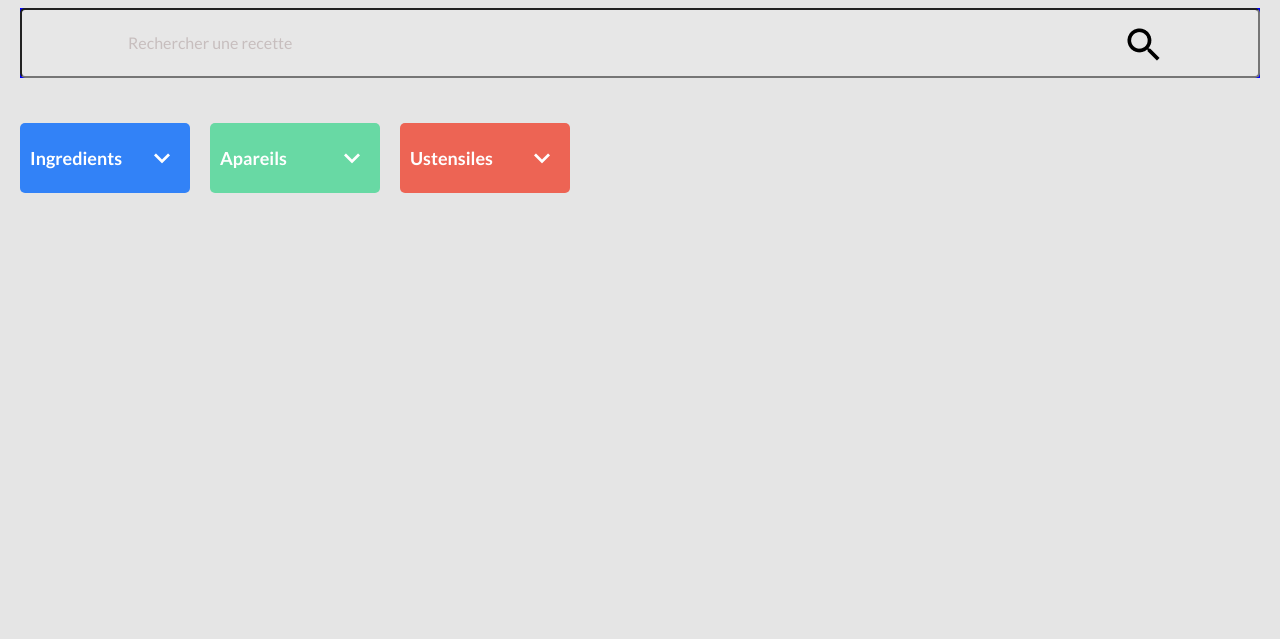
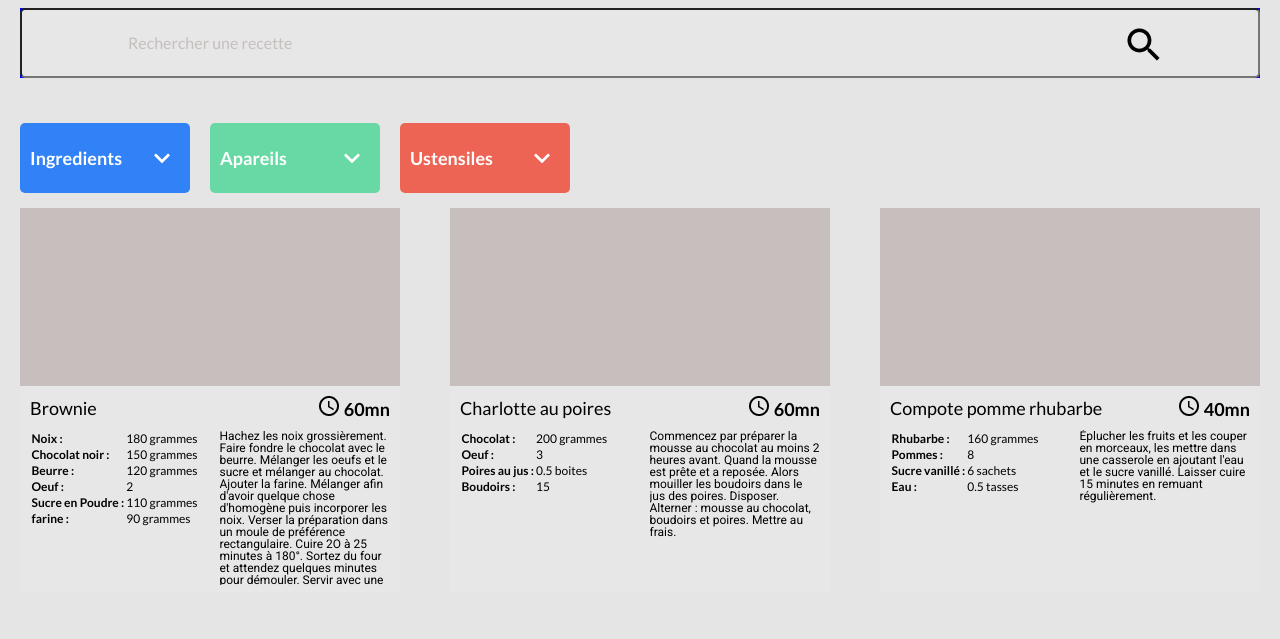
Before and after one commit to Barberousse93/OC-P7-Les_petis_plats, a website with bundled scripts: page index.html in a window 1280 px wide. Shown: the part 145-784 px from the top of the page. Built offline with nearby package versions, Linux system fonts and the light colour scheme.

Commit message:
Création des cards des recettes

```diff
--- a/css/style.css
+++ b/css/style.css
@@ -9,6 +9,8 @@
     --color1: #3282F7;
     --color2: #68D9A4;
     --color3: #ED6454;
+    --cardBackground: #C7BEBE;
+    --recipeBackground: #e7e7e7;
 }
 
 body {
@@ -95,6 +97,7 @@ header h1 {
     border-radius: 5px;
     padding-left: 10px;
     margin-right: 20px;
+    z-index: 2;
 }
 
 .dropdownIcone {
@@ -148,6 +151,7 @@ li {
     font-family: 'lato', 'sans-serif';
     color: #fff;
     font-weight: 400;
+    cursor: pointer;
 }
 
 .listbox:hover {
@@ -188,3 +192,98 @@ li:hover {
     right: -15px;
     cursor: pointer;
 }
+
+main {
+    width: 1240px;
+    margin: auto;
+    display: grid;
+    grid-template-columns: 1fr 1fr 1fr;
+    gap: 50px;
+}
+
+.card {
+    position: relative;
+    width: 380px;
+    height: 384px;
+    background-color: var(--cardBackground);
+}
+
+.recipe {
+    position: absolute;
+    display: flex;
+    flex-direction: column;
+    position: absolute;
+    width: inherit;
+    height: 206px;
+    background-color: var(--recipeBackground);
+    bottom: 0;
+}
+
+.cadre {
+    height: 178px;
+    background-color: var(--cardBackground);
+}
+
+.recipeheader {
+    display: flex;
+    justify-content: space-between;
+    align-items: center;
+    padding: 10px;
+}
+
+.recipetitle {
+    font-family: 'lato', 'sans-serif';
+    font-weight: 400;
+    font-size: 18px;
+    line-height: 21px;
+
+
+}
+
+.recipetime {
+    font-family: 'lato', 'sans-serif';
+    font-weight: 700;
+    font-size: 18px;
+    line-height: 21px;
+}
+
+.recipetime:before {
+    content: url(/assets/icones/clock.png);
+    padding-right: 5px;
+}
+
+.recipedetail {
+    display: flex;
+    justify-content: space-around;
+    height: 200px;
+}
+
+.recipeingredients,
+.recipedescription {
+    width: 171px;
+    height: 155px;
+}
+
+.recipedescription {
+    font-family: 'Roboto', sans-serif;
+    font-size: 12px;
+    line-height: 12px;
+
+    overflow: auto;
+    text-overflow: ellipsis;
+
+}
+
+.recipeingredient {
+    font-family: 'lato', 'sans-serif';
+    font-weight: 700;
+    font-size: 12px;
+    line-height: 14px;
+}
+
+.quantite {
+    font-family: 'lato', 'sans-serif';
+    font-weight: 400;
+    font-size: 12px;
+    line-height: 14px;
+}
--- a/index.html
+++ b/index.html
@@ -51,14 +51,53 @@
     </section>
     <main>
         <article class="card">
+            <div class="cadre"></div>
+            <div class="recipe">
+                <div class="recipeheader">
+                    <div class="recipetitle">Nom de la recette</div>
+                    <div class="recipetime">15 mn</div>
+                </div>
+                <div class="recipedetail">
+                    <div class="recipeingredients">
+                        <table>
+                            <tr>
+                                <td class="recipeingredient">Ingredient 1</td>
+                                <td class="quantite">Quantité 1</td>
+                            </tr>
+                            <tr>
+                                <td class="recipeingredient">Ingredient 2</td>
+                                <td class="quantite">Qauntité 2</td>
+                            </tr>
+                            <tr>
+                                <td class="recipeingredient">Ingredient 3</td>
+                                <td class="quantite">Quantité 3 </td>
+                            </tr>
+                        </table>
+                    </div>
+                    <div class="recipedescription">Lorem ipsum dolor, sit amet consectetur adipisicing elit. Dolore a
+                        illo, repellendus placeat amet eum. Neque exercitationem ad impedit culpa debitis facere dolore
+                        veritatis rerum et? Aut, officia, error optio harum laborum nisi corrupti tenetur sequi ex nemo
+                        deleniti delectus dolore natus dolorem. Eum odit nulla error officia dolore aspernatur!
+                    </div>
+                </div>
+            </div>
+        </article>
+        <!-- <article class="card">
 
         </article>
+        <article class="card">
+
+        </article>
+        <article class="card">
+
+        </article> -->
     </main>
     <script src="./scripts/utils/arrays.js"></script>
     <script type="module" src="./data/recipes.js"></script>
     <script type="module" src="./scripts/index.js"></script>
     <script type="module" src="./scripts/constructors/filtersListe.js"></script>
     <script type="module" src="./scripts/constructors/tagButtons.js"></script>
+    <script type="module" src="./scripts/constructors/cards.js"></script>
 </body>
 
 </html>
--- /dev/null
+++ b/scripts/constructors/cards.js
@@ -0,0 +1,58 @@
+export function makeRecipeCard (recette) {
+  console.log(recette)
+  // return new Promise(resolve => {
+  const main = document.querySelector('main')
+  const card = document.createElement('article')
+  card.classList.add('card')
+  const cadre = document.createElement('div')
+  cadre.classList.add('cadre')
+  card.appendChild(cadre)
+  const recipe = document.createElement('div')
+  recipe.classList.add('recipe')
+  card.appendChild(recipe)
+  const recipeHeader = document.createElement('div')
+  recipeHeader.classList.add('recipeheader')
+  recipe.appendChild(recipeHeader)
+  const recipeTitle = document.createElement('div')
+  recipeTitle.classList.add('recipetitle')
+  recipeTitle.innerText = recette.name
+  recipeHeader.appendChild(recipeTitle)
+  const recipeTime = document.createElement('div')
+  recipeTime.classList.add('recipetime')
+  recipeTime.innerText = recette.time + 'mn'
+  recipeHeader.appendChild(recipeTime)
+  const recipeDetail = document.createElement('div')
+  recipeDetail.classList.add('recipedetail')
+  recipe.appendChild(recipeDetail)
+  const recipeIngredients = document.createElement('div')
+  recipeIngredients.classList.add('recipeingredients')
+  recipeDetail.appendChild(recipeIngredients)
+  const table = document.createElement('table')
+  recipeIngredients.appendChild(table)
+  const tableBody = document.createElement('tbody')
+  table.appendChild(tableBody)
+  for (let i = 0; i < recette.ingredients.length; i++) {
+    const tabLine = document.createElement('tr')
+    tableBody.appendChild(tabLine)
+    const cell1 = document.createElement('td')
+    cell1.classList.add('recipeingredient')
+    cell1.innerText = recette.ingredients[i].ingredient + ' : '
+    tabLine.appendChild(cell1)
+    const cell2 = document.createElement('td')
+    if (recette.ingredients[i].quantity) {
+      cell2.classList.add('quantite')
+      let quantite = recette.ingredients[i].quantity
+      if (recette.ingredients[i].unit) {
+        quantite = quantite + ' ' + recette.ingredients[i].unit
+      }
+      cell2.innerText = quantite
+    }
+    tabLine.appendChild(cell2)
+  }
+  const recipeDescription = document.createElement('div')
+  recipeDescription.classList.add('recipedescription')
+  recipeDescription.innerText = recette.description
+  recipeDetail.appendChild(recipeDescription)
+  main.appendChild(card)
+  // })
+}
--- a/scripts/index.js
+++ b/scripts/index.js
@@ -3,6 +3,9 @@
 import { recipes } from '../data/recipes.js'
 import { makeDOM } from './constructors/filtersListe.js'
 import { makeTagButton } from './constructors/tagButtons.js'
+import { makeRecipeCard } from './constructors/cards.js'
+
+sortRecipes(recipes)
 
 // Gestion des événements des listes déroulantes de filtres
 
@@ -24,7 +27,7 @@ function GestionBoutonFiltre(bouton, liste) {
 async function GestionClickItemListe(liste) {
   for (let i = 0; i < liste.length; i++) {
     liste[i].addEventListener('click', (e) => {
-      e.preventDefault()
+      e.stopPropagation()
       liste[i].classList.add('hidden')
       makeTagButton(liste[i])
     })
@@ -78,11 +81,20 @@ async function ListeUstensiles() {
   applianceList.appendChild(DOMUstensiles)
 }
 
+function recipesCards() {
+  const main = document.querySelector('main')
+  main.innerHTML = ''
+  for (let i = 0; i < recipes.length; i++) {
+    makeRecipeCard(recipes[i])
+  }
+}
+
 async function init() {
   ListeIngredients()
   ListeApareils()
   ListeUstensiles()
   addEventsButtonsFilter()
+  recipesCards()
 }
 
 init()
--- a/scripts/utils/arrays.js
+++ b/scripts/utils/arrays.js
@@ -40,3 +40,15 @@ function makeFilterListe(tableau) {
 
     return sortedArray
 }
+
+function sortRecipes(tableau) {
+    tableau.sort((a, b) => {
+        if (a.name > b.name) {
+            return 1
+        }
+        if (a.name < b.name) {
+            return -1
+        }
+        return 0
+    })
+}
```
Also changed, not shown: 2 other files.
